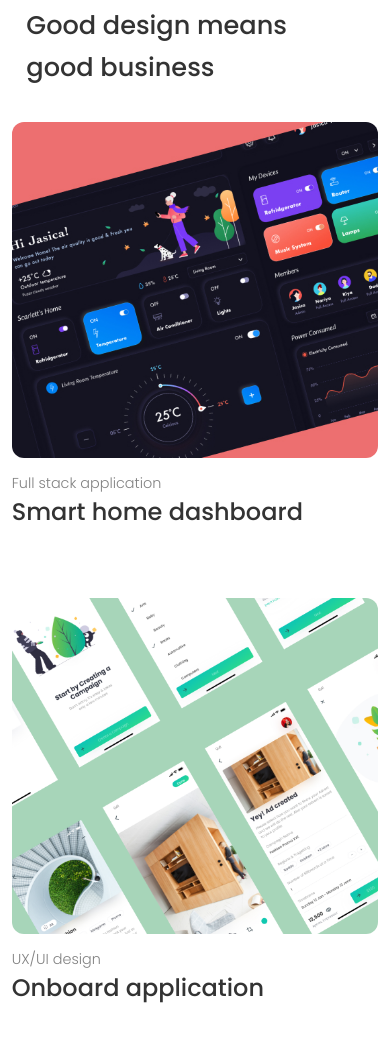
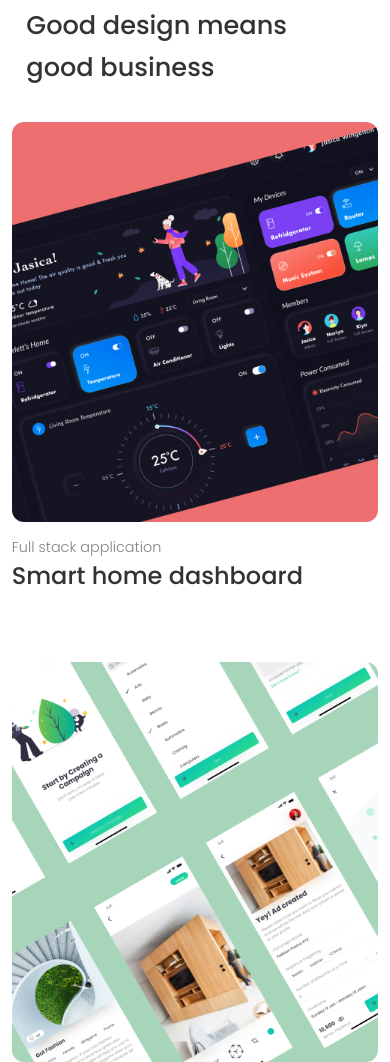
Before and after one commit to sriramhegdeofficial/DevChallenges.io-Edie-Home-Page, a plain HTML site: page index.html in a window 390 px wide. Shown: the part 2240-3302 px from the top of the page. Drawn offline with Linux system fonts and the light colour scheme.

Commit message:
fixed some layout bugs

```diff
--- a/style.css
+++ b/style.css
@@ -794,7 +794,9 @@ footer {
     }
 
     .design-image {
-        height: 336px;
+
+        max-width: 100%;
+        max-height: 400px;
     }
 
     .design-wrapper {
@@ -802,13 +804,18 @@ footer {
         margin-bottom: 10px;
         width: 100%;
 
+
     }
 
     .design-image-wrapper {
+
+
         width: 100%;
         margin: 34px 0px;
 
     }
+
+
 
     .move-down {
         position: static;
```
